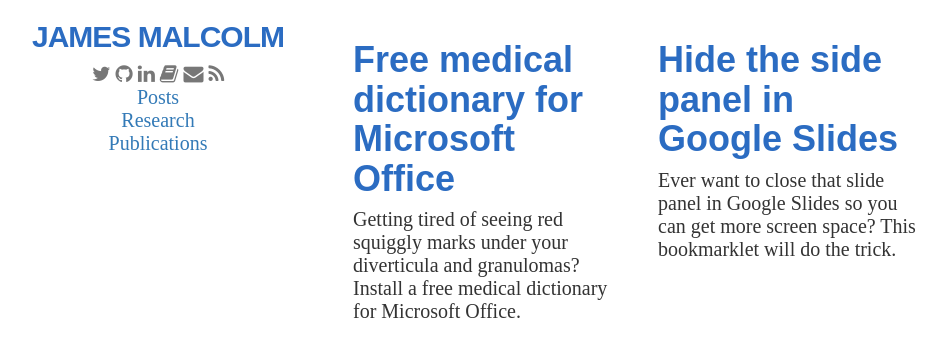
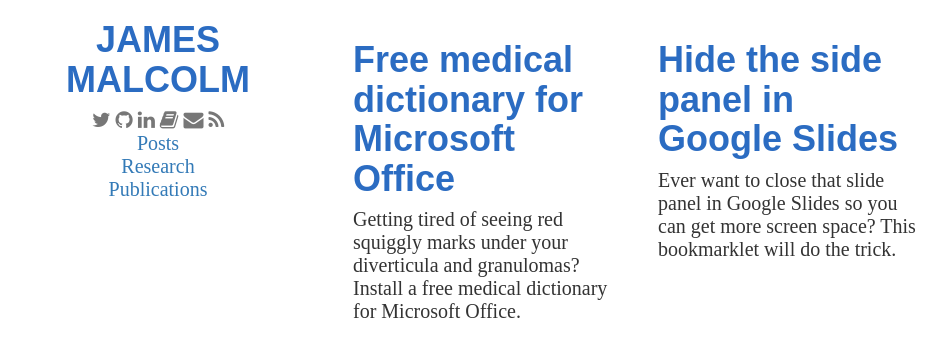
Before and after one commit to jgmalcolm/jgmalcolm.github.io, a Jekyll site: the page built from index.html, in a window 1280 px wide. Shown: the top 357 px of the page, without its empty margins (2-948 px from the left). Built offline with Jekyll 4.4.1, drawn with Linux system fonts in a browser that asks for light colours; nearby versions of some CDN libraries.

Commit message:
remove name link

```diff
--- a/_includes/sidebar.html
+++ b/_includes/sidebar.html
@@ -1,5 +1,5 @@
 <!-- <a href="/"><img id="avatar" src="/images/malcolm.jpg"></img></a> -->
-<h2 id="logo"><a href="/">JAMES MALCOLM</a></h2>
+<h1 id="logo">JAMES MALCOLM</h1>
 
 <div id="social" class="fa">
   <a href="https://twitter.com/jgmalcolm" title="Twitter"><i class="fa fa-twitter"></i></a>
```
